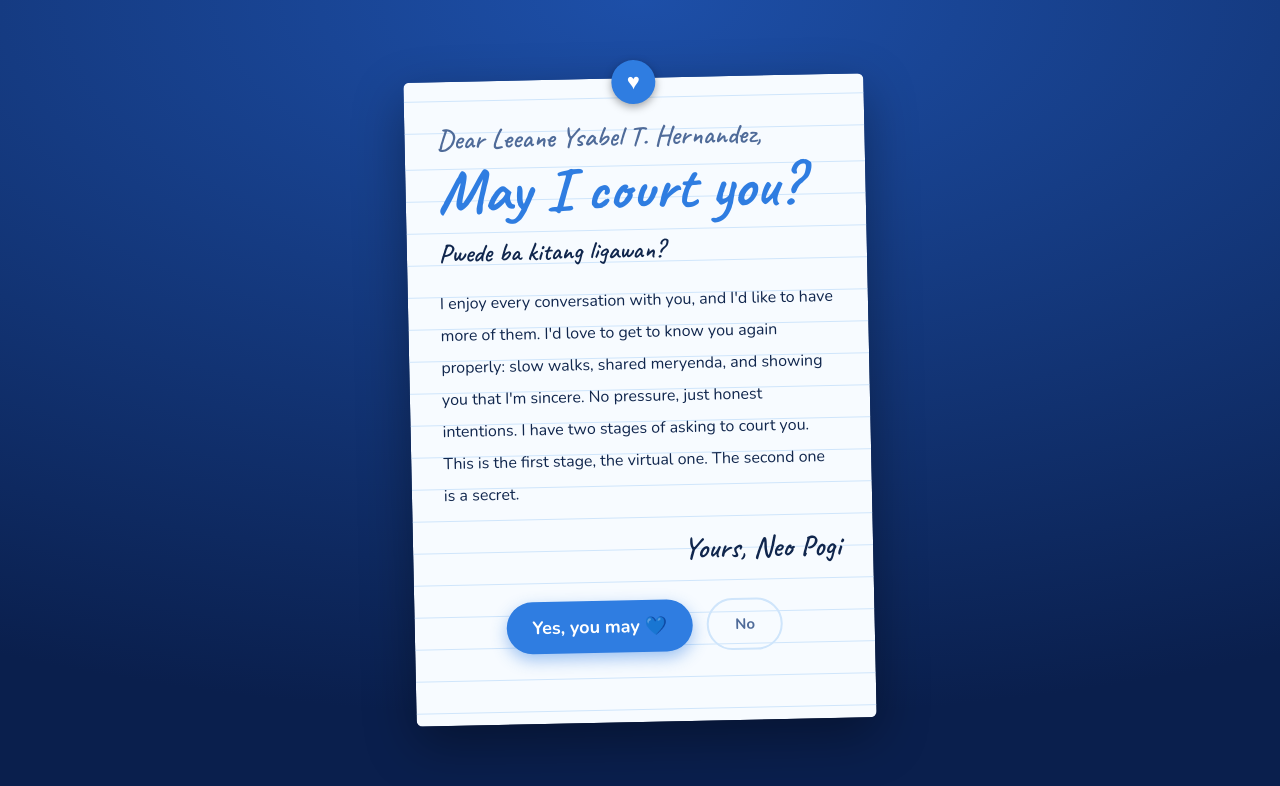
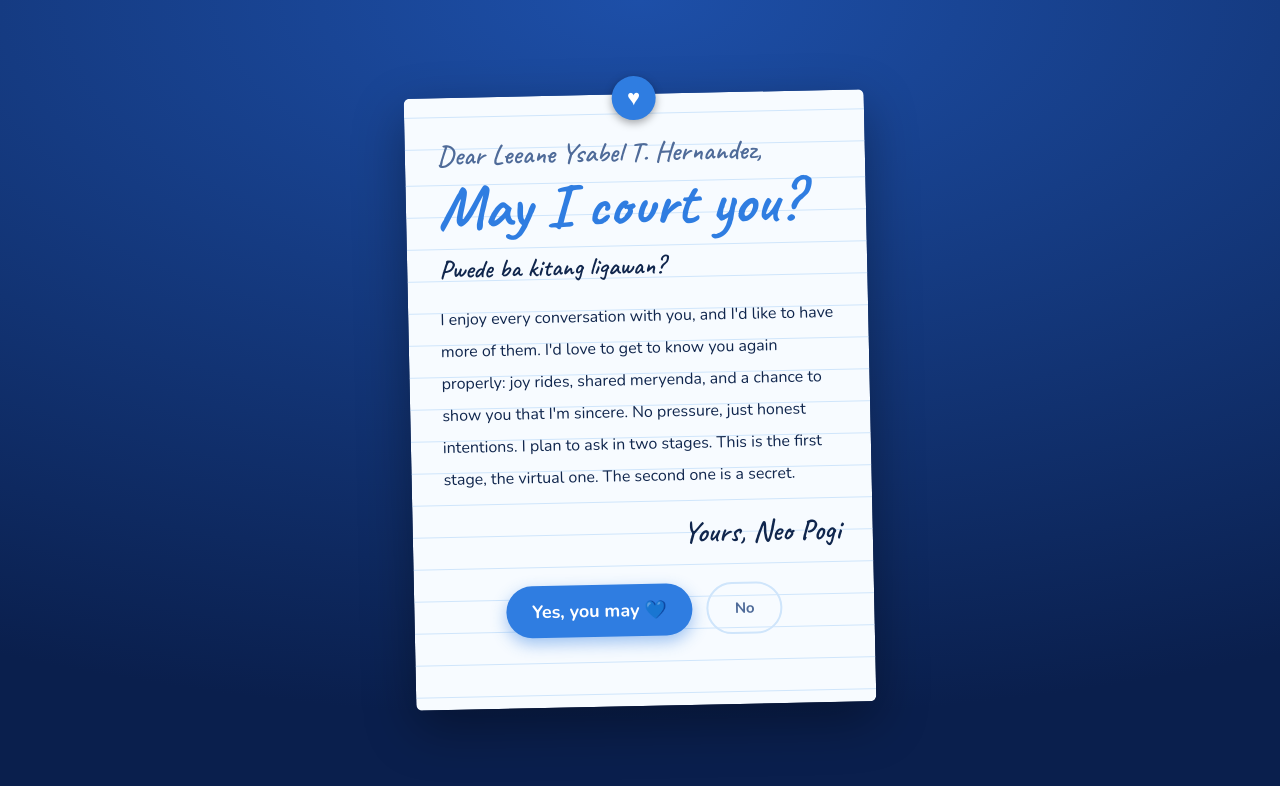
Before and after one commit to Kanje09/court, a plain HTML site: page index.html in a window 1280 px wide. Drawn offline with nearby package versions, Linux system fonts and the light colour scheme.

Commit message:
rephrase

```diff
--- a/index.html
+++ b/index.html
@@ -19,8 +19,9 @@
             <h1>May I court you?</h1>
             <p class="tl">Pwede ba kitang ligawan?</p>
             <p class="body">I enjoy every conversation with you, and I'd like to have more of them. I'd
-                love to get to know you again properly: slow walks, shared meryenda, and showing you that I'm sincere.
-                No pressure, just honest intentions. I have two stages of asking to court you. This is the first stage,
+                love to get to know you again properly: joy rides, shared meryenda, and a chance to show you that I'm
+                sincere.
+                No pressure, just honest intentions. I plan to ask in two stages. This is the first stage,
                 the virtual one. The second one is a secret.</p>
             <p class="sign">Yours, <span id="from">Neo Pogi</span></p>
             <div class="actions">
```
